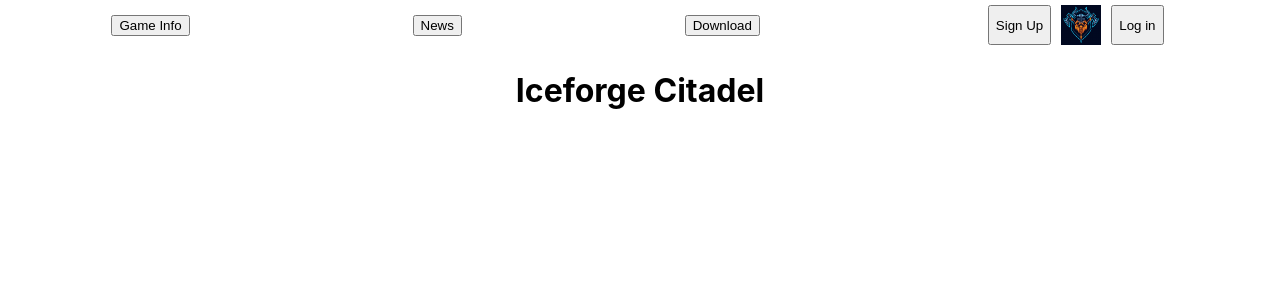
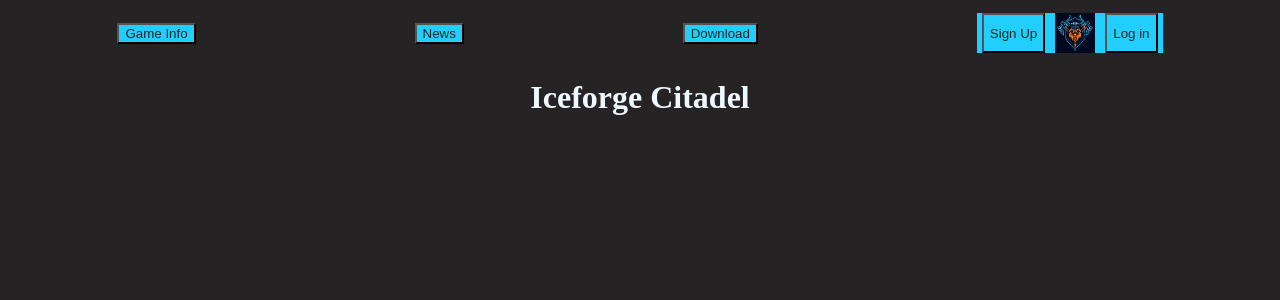
Before and after one commit to AndreK-B06/Fullsctack-web, a React (Create React App) app: page / in a window 1280 px wide. Shown: the top 300 px of the page. Built offline with nearby package versions, Linux system fonts and the light colour scheme.

Commit message:
adding color and root

```diff
--- a/src/index.css
+++ b/src/index.css
@@ -1,13 +1,14 @@
+:root {
+  --background-color: #252323;
+  --text-color: #f0f8ff;
+  --btn-colors: #21cefd;
+}
 body {
-  margin: 0;
-  font-family: -apple-system, BlinkMacSystemFont, 'Segoe UI', 'Roboto', 'Oxygen',
-    'Ubuntu', 'Cantarell', 'Fira Sans', 'Droid Sans', 'Helvetica Neue',
-    sans-serif;
-  -webkit-font-smoothing: antialiased;
-  -moz-osx-font-smoothing: grayscale;
+  background-color: var(--background-color);
+  color: var(--text-color);
 }
 
-code {
-  font-family: source-code-pro, Menlo, Monaco, Consolas, 'Courier New',
-    monospace;
+.nav-btn {
+  background-color: var(--btn-colors);
+  color: var(--background-color);
 }
```
